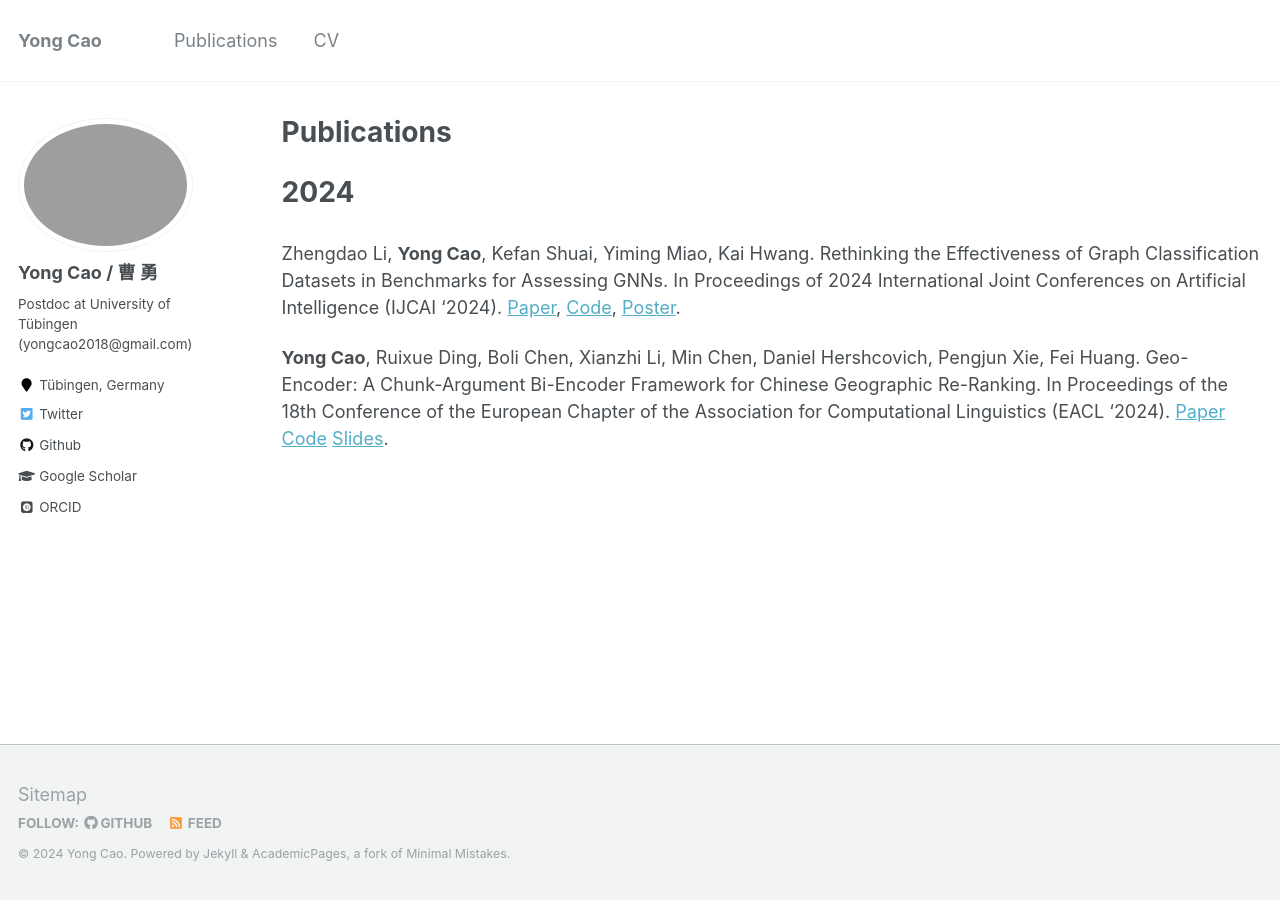
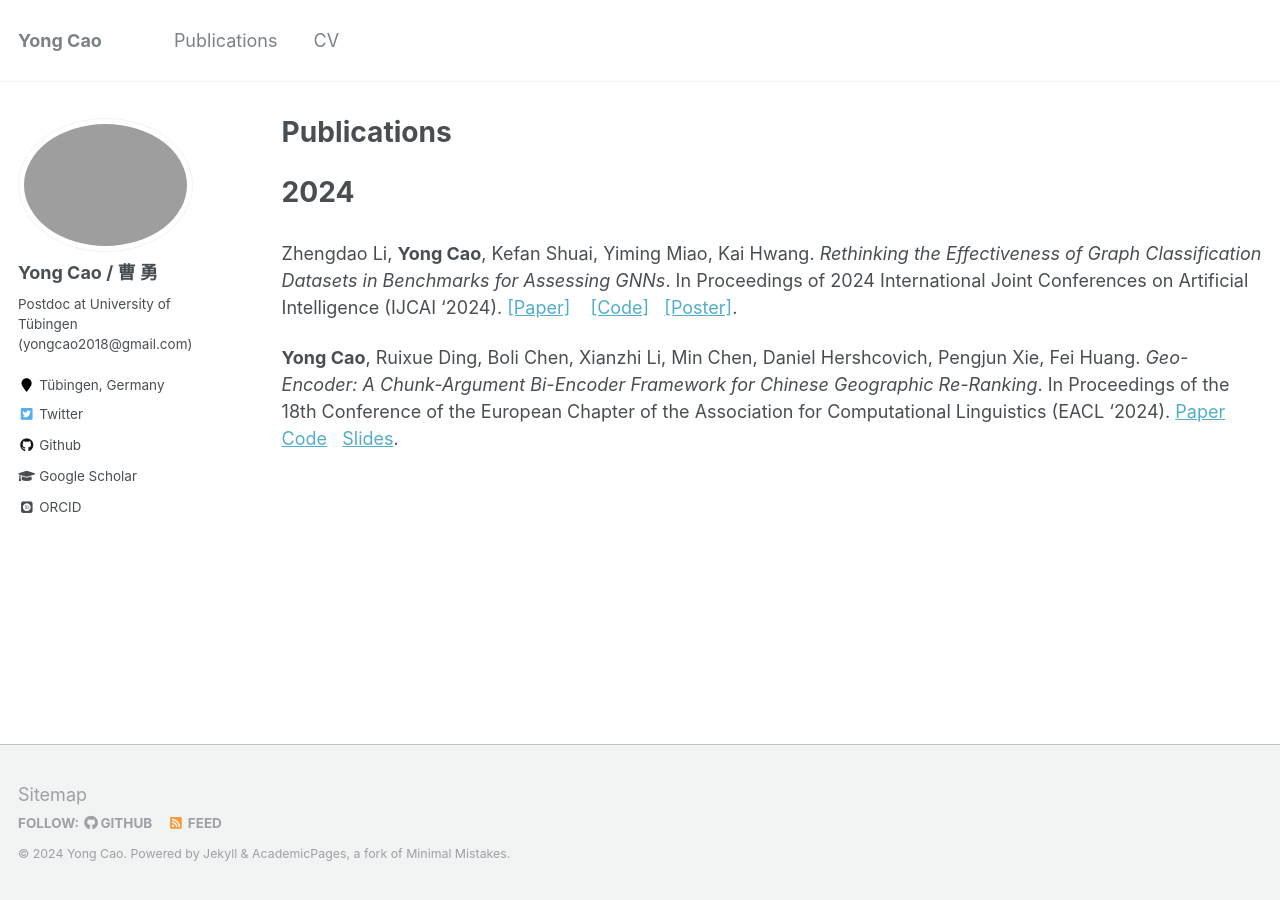
Before and after one commit to yongcaoplus/yongcaoplus.github.io, a Jekyll site: the page built from _publications/publication.md, in a window 1280 px wide. Built offline with Jekyll 4.4.1, drawn with Linux system fonts in a browser that asks for light colours; some web fonts are replaced; part of the change alters nothing that is shown.

```diff
--- a/_publications/publication.md
+++ b/_publications/publication.md
@@ -15,11 +15,11 @@ author_profile: true
 <h1>2024</h1>
 
 
-Zhengdao Li, <b>Yong Cao</b>, Kefan Shuai, Yiming Miao, Kai Hwang. Rethinking the Effectiveness of Graph Classification Datasets in Benchmarks for Assessing GNNs. In Proceedings of 2024 International Joint Conferences on Artificial Intelligence (IJCAI '2024). [Paper](https://arxiv.org/pdf/2407.04999), [Code](https://github.com/ICLab4DL/GNNBenchEffectiveness), [Poster]().
+Zhengdao Li, <b>Yong Cao</b>, Kefan Shuai, Yiming Miao, Kai Hwang. *Rethinking the Effectiveness of Graph Classification Datasets in Benchmarks for Assessing GNNs*. In Proceedings of 2024 International Joint Conferences on Artificial Intelligence (IJCAI '2024). [[Paper]](https://arxiv.org/pdf/2407.04999) &nbsp;&nbsp; [[Code]](https://github.com/ICLab4DL/GNNBenchEffectiveness)&nbsp;&nbsp; [[Poster]]().
 
 
-<b>Yong Cao</b>, Ruixue Ding, Boli Chen, Xianzhi Li, Min Chen, Daniel Hershcovich, Pengjun Xie, Fei Huang. Geo-Encoder: A Chunk-Argument Bi-Encoder Framework for Chinese Geographic Re-Ranking. In Proceedings of the 18th Conference of the European Chapter
-of the Association for Computational Linguistics (EACL '2024). [Paper](https://arxiv.org/abs/2309.01606) [Code]() [Slides](_files/2024_EACL_Geo_Encoder.pdf).
+<b>Yong Cao</b>, Ruixue Ding, Boli Chen, Xianzhi Li, Min Chen, Daniel Hershcovich, Pengjun Xie, Fei Huang. *Geo-Encoder: A Chunk-Argument Bi-Encoder Framework for Chinese Geographic Re-Ranking*. In Proceedings of the 18th Conference of the European Chapter
+of the Association for Computational Linguistics (EACL '2024). [Paper](https://arxiv.org/abs/2309.01606)&nbsp;&nbsp; [Code]()&nbsp;&nbsp; [Slides](_files/2024_EACL_Geo_Encoder.pdf).
 
 <!--
 
```
